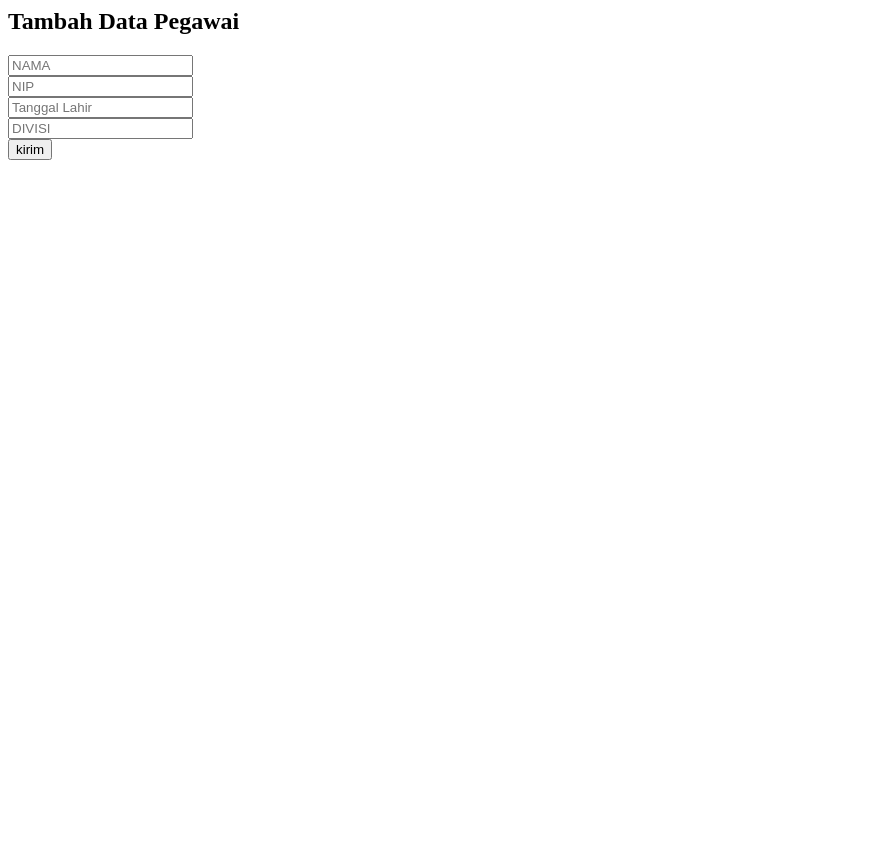
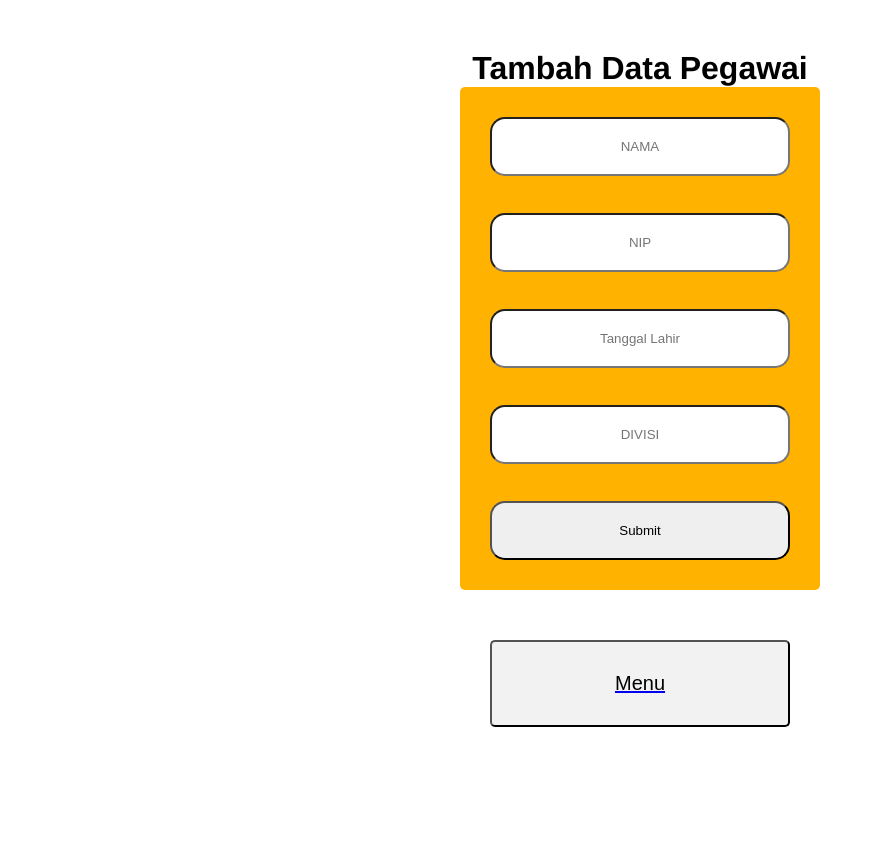
Before and after one commit to RaihanBagasNugraha/SI-Kepegawaian, a PHP site: page /php/tambah_data.php in a window 1280 px wide. Shown: the whole page, without its empty margins (0-875 px from the left). Before the commit the page ends 160 px from the top, so only its background shows below. Run offline with PHP 8.4, Linux system fonts and the light colour scheme.

Commit message:
Update tambah_data.php

```diff
--- a/php/tambah_data.php
+++ b/php/tambah_data.php
@@ -1,12 +1,15 @@
 <html>
 <body>
-	<h2>Tambah Data Pegawai<h2>
+	<title>Tambah Data</title>
+	<h1>Tambah Data Pegawai<h1>
+	<link rel="stylesheet" href="style.css">
 	<form action="proses_input.php" method="post">
 		<input type="text" name="nama" placeholder="NAMA"><br>
 		<input type="text" name="nip" placeholder="NIP"><br>
 		<input type="text" name="tgl_lahir" placeholder="Tanggal Lahir"><br>
 		<input type="text" name="divisi" placeholder="DIVISI"><br>
-		<input type="submit"value="kirim">
+		<input type="submit" value="Submit">
 	</form>
+	<a href="index.php"><button class="menu">Menu</button></a></br>
 </body>
 </html>
```
